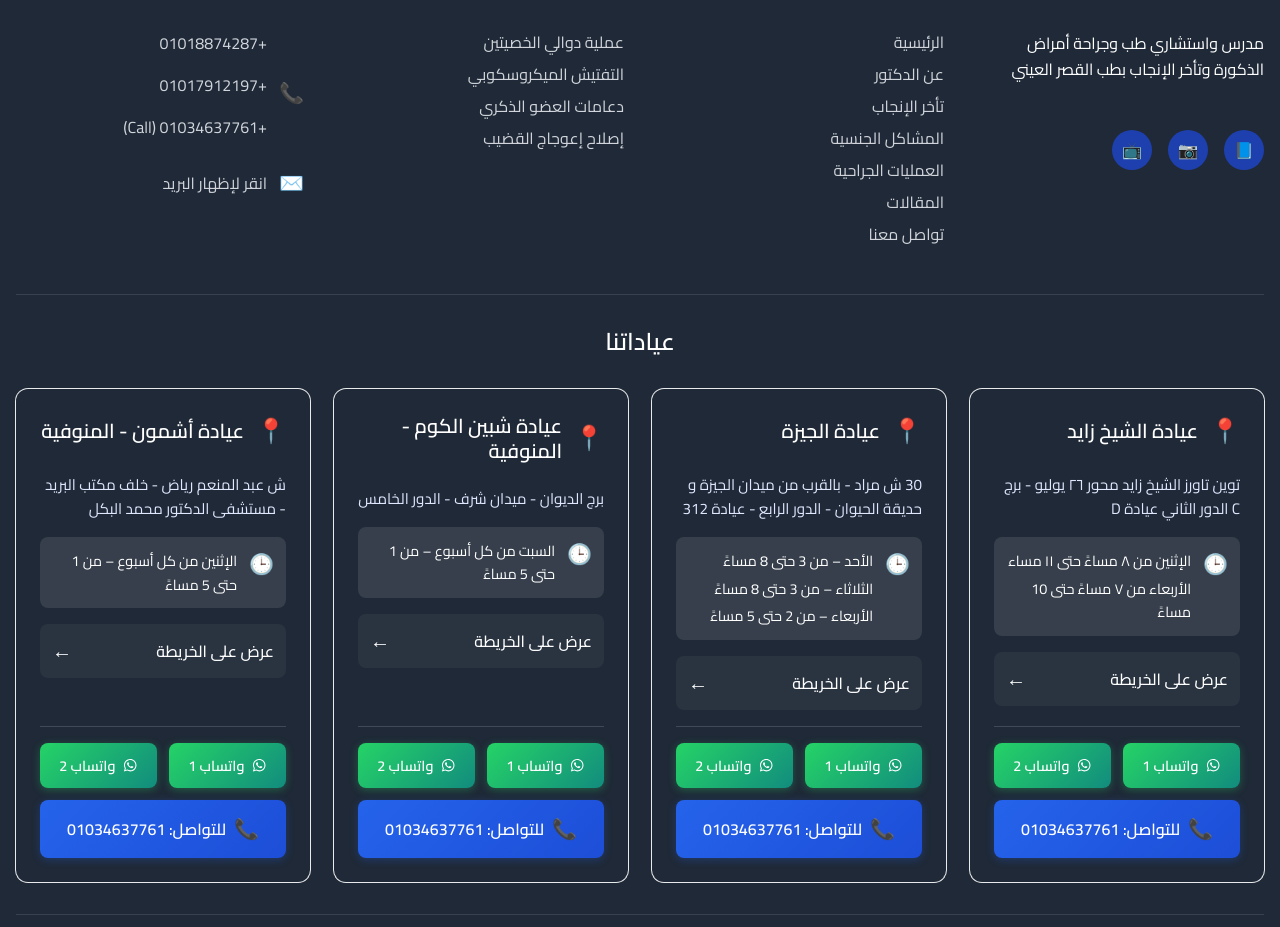
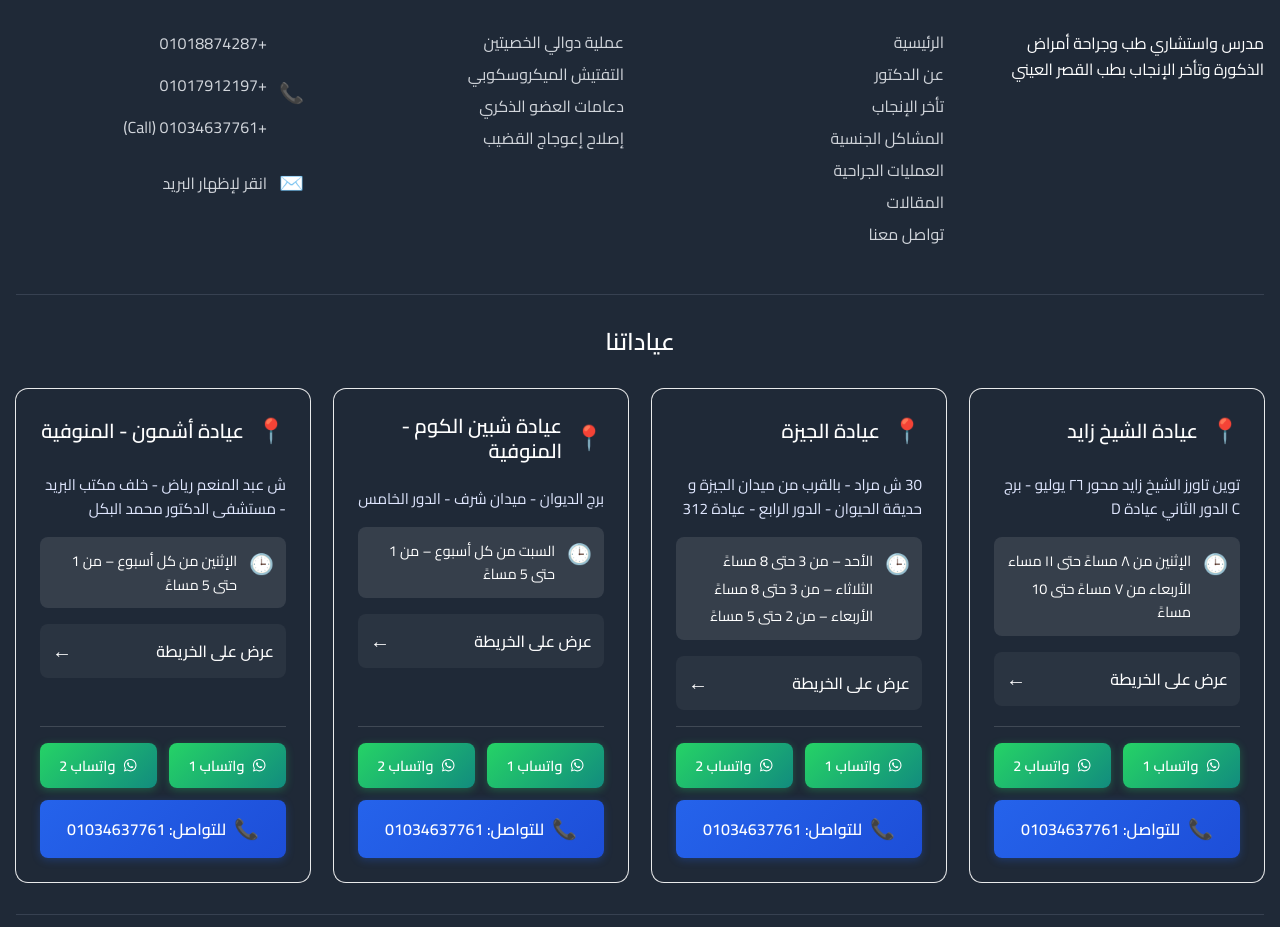
Before and after one commit to Micheal-Soliman/al-bokl, a Next.js app: page / in a window 1280 px wide. Shown: the part 8268-9195 px from the top of the page. Built offline with nearby package versions, Linux system fonts and the light colour scheme; no server answers.

Commit message:
Comment out social media links section in Footer component for future reference

```diff
--- a/src/app/components/layout/Footer.js
+++ b/src/app/components/layout/Footer.js
@@ -37,7 +37,7 @@ export default function Footer() {
               مدرس واستشاري طب وجراحة أمراض الذكورة وتأخر الإنجاب بطب القصر
               العيني
             </p>
-            <div className={styles.socialLinks}>
+            {/* <div className={styles.socialLinks}>
               <a href="#" className={styles.socialLink}>
                 📘
               </a>
@@ -47,7 +47,7 @@ export default function Footer() {
               <a href="#" className={styles.socialLink}>
                 📺
               </a>
-            </div>
+            </div> */}
           </div>
 
           {/* Quick Links */}
```
